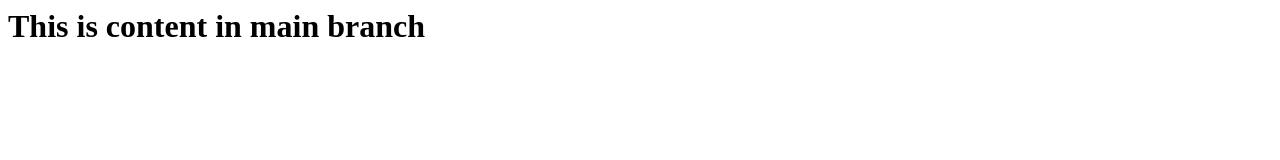
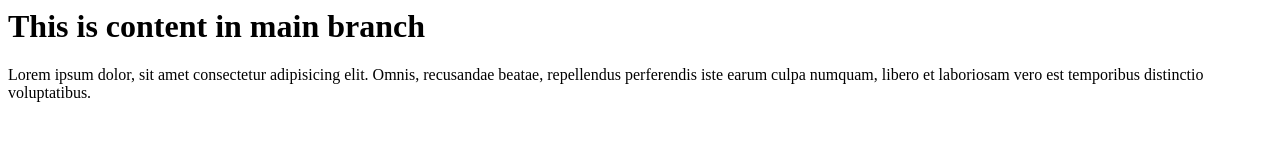
Before and after one commit to PradipBhusnar7/LocalRepo, a plain HTML site: page index.html in a window 1280 px wide. Drawn offline with Linux system fonts and the light colour scheme.

Commit message:
new change

```diff
--- a/index.html
+++ b/index.html
@@ -1 +1,4 @@
 <h1>This is content in main branch</h1>
+
+<p>Lorem ipsum dolor, sit amet consectetur adipisicing elit. Omnis, recusandae beatae, repellendus perferendis iste earum culpa numquam, libero et laboriosam vero est temporibus distinctio voluptatibus.
+</p>
```
